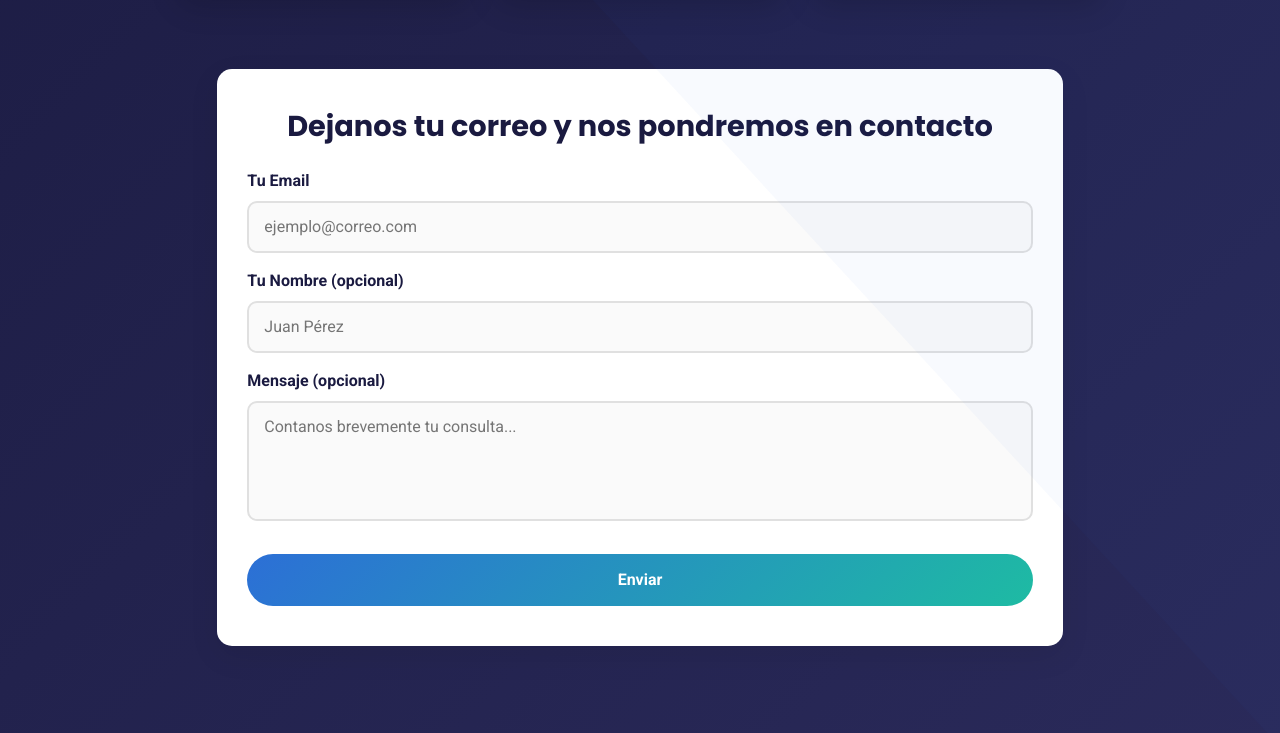
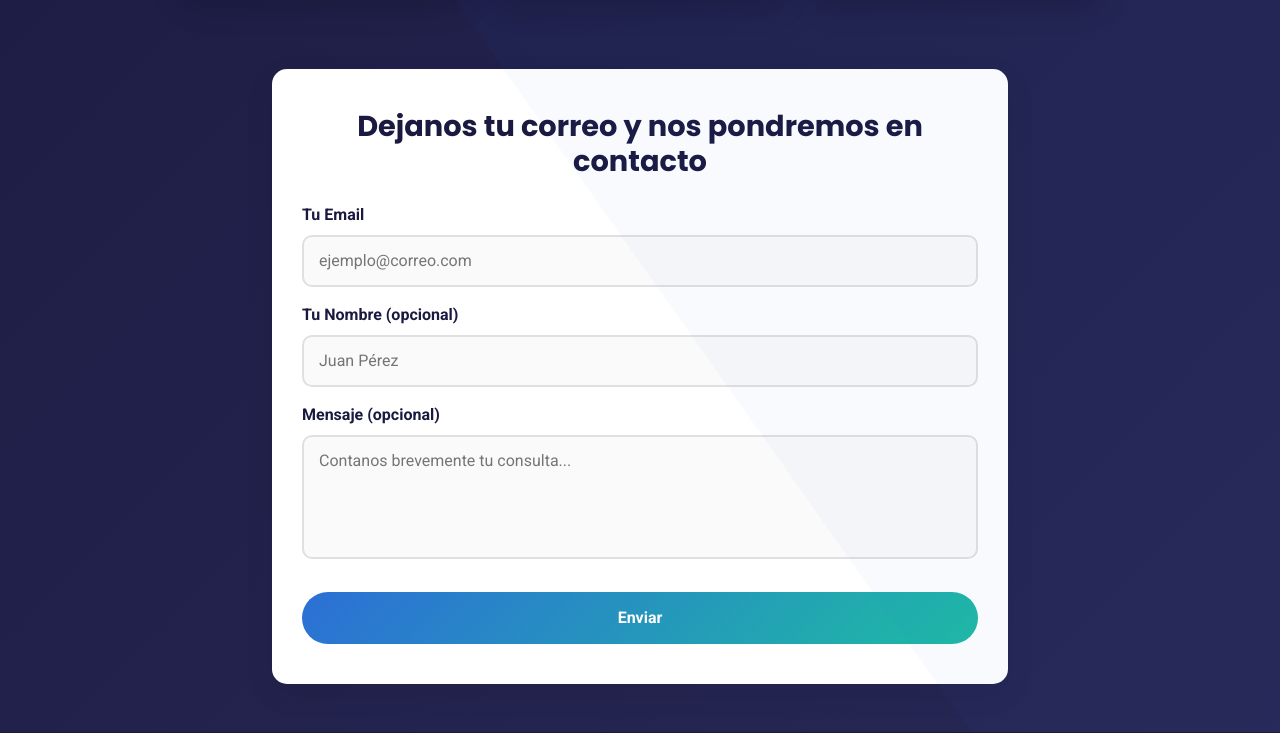
Before and after one commit to santacroce12/Pagina-Cuenco, a plain HTML site: page index.html in a window 1280 px wide. Shown: the part 4447-5180 px from the top of the page. Drawn offline with nearby package versions, Linux system fonts and the light colour scheme.

Commit message:
Fix espacios extraños al final

```diff
--- a/index.html
+++ b/index.html
@@ -411,6 +411,7 @@
         </div>
     </div>
      <!-- Formulario de contacto -->
+    <section class="container my-5">
         <div class="row justify-content-center mt-5">
             <div class="col-lg-8">
                 <div class="contact-form-card">
@@ -426,7 +427,7 @@
                         </div>
                         <div class="mb-3">
                             <label for="mensaje">Mensaje (opcional)</label>
-                    <textarea id="mensaje" name="mensaje" placeholder="Contanos brevemente tu consulta..."></textarea>
+                            <textarea id="mensaje" name="mensaje" rows="4" placeholder="Contanos brevemente tu consulta..."></textarea>
                         </div>
                         <button type="submit">Enviar</button>
                     </form>
@@ -441,7 +442,7 @@
             <div class="row">
                 <div class="col-lg-4 mb-4">
                     <div class="footer-brand">
-                        <img src="./Imagenes/logo.png" alt=""></span>
+                        <img src="./Imagenes/logo.png" alt="CuencoTech">
                     </div>
                     <p class="footer-description">Especialistas en soluciones tecnológicas innovadoras para optimizar procesos organizacionales.</p>
                     <div class="social-icons">
@@ -486,7 +487,6 @@
             </div>
         </div>
     </footer>
-
     <!-- Bootstrap & jQuery JS -->
     <script src="https://code.jquery.com/jquery-3.6.0.min.js"></script>
     <script src="https://cdn.jsdelivr.net/npm/bootstrap@5.3.0/dist/js/bootstrap.bundle.min.js"></script>
--- a/style.css
+++ b/style.css
@@ -947,6 +947,17 @@ footer {
         margin-left: 0 !important;
     }
 }
+/* Quitar espacio extra al final del contacto */
+.contact {
+    padding-bottom: 0px; /* en lugar de 100px */
+}
+
+.contact .row:last-child,
+.contact .col-lg-6:last-child,
+.contact-card:last-child {
+    margin-bottom: 0 !important;
+}
+
 /* Contact Form Styles */
 .contact-form-card {
     background: white;
```
Lines whose indentation alone changed are shown as unchanged.
